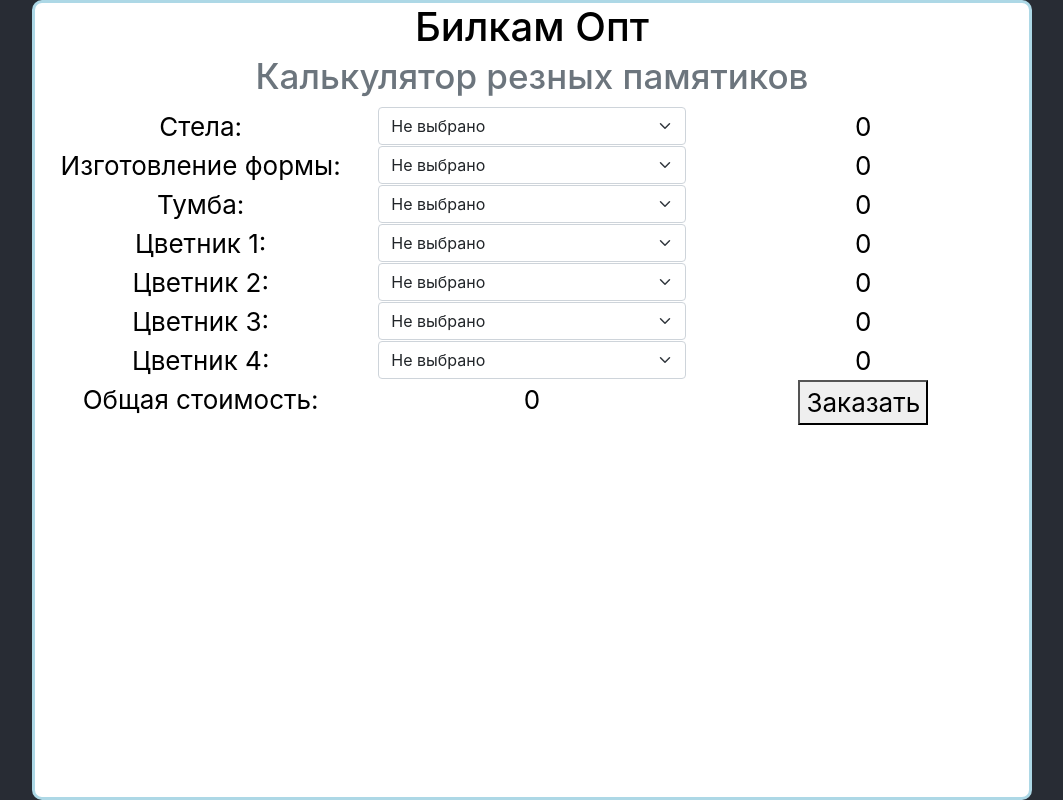
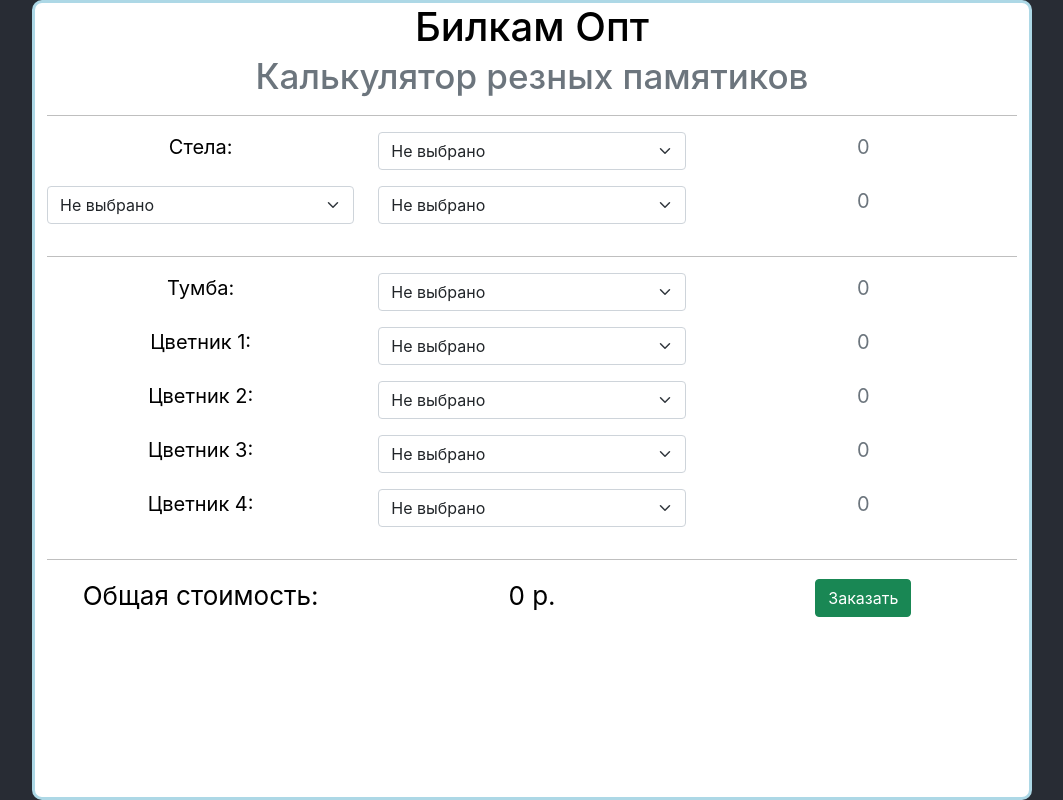
Before and after one commit to AnthonyGr/bilkam-opt--calc, a React (Create React App) app: page / in a window 1280 px wide. Shown: the whole page, without its empty margins (108-1171 px from the left). Built offline with nearby package versions, Linux system fonts and the light colour scheme.

Commit message:
Доделаны селекты для резных форм

```diff
--- /dev/null
+++ b/src/components/formsRow/FormsRow.js
@@ -0,0 +1,85 @@
+import { useState, useEffect } from "react";
+
+const FormsRow = ({ data }) => {
+  const [currentForm, setCurrentForm] = useState();
+  const [currentPrice, setCurrentPrice] = useState(0);
+  const [currentFormSizes, setCurrentFormSizes] = useState();
+
+  const fillForms = () => {
+    let forms = [];
+    data.forEach((item) => {
+      if (!forms.includes(item.name)) {
+        forms.push(item.name);
+      }
+    });
+
+    const items = forms.map((item, i) => (
+      <option key={i} value={item}>
+        {item}
+      </option>
+    ));
+
+    return (
+      <select
+        className="form-select mb-3"
+        aria-label="Default select example"
+        onChange={onFormSelect}
+        value={currentForm}
+      >
+        <option>Не выбрано</option>
+        {items}
+      </select>
+    );
+  };
+
+  const onFormSelect = (e) => {
+    setCurrentPrice(0);
+    setCurrentForm(e.target.value);
+  };
+
+  const fillSizes = () => {
+    const items = data.map((item, i) => {
+      if (item.name === currentForm) {
+        return (
+          <option key={i} value={item.size} data-price={item.price}>
+            {item.size}
+          </option>
+        );
+      } else {
+        return null;
+      }
+    });
+
+    return (
+      <select
+        className="form-select mb-3"
+        aria-label="Default select example"
+        onChange={onSizeSelect}
+      >
+        <option data-price="0">Не выбрано</option>
+        {items}
+      </select>
+    );
+  };
+
+  const onSizeSelect = (e) => {
+    setCurrentPrice(
+      e.target[e.target.selectedIndex].getAttribute("data-price")
+    );
+  };
+
+  useEffect(() => {
+    const formsSizes = fillSizes();
+    setCurrentFormSizes(formsSizes);
+  }, [currentForm]);
+
+  const formsSelect = fillForms();
+  return (
+    <div className="row align-items-start">
+      <div className="col fs-5">{formsSelect}</div>
+      <div className="col">{currentFormSizes}</div>
+      <div className="col fs-5 text-secondary">{currentPrice}</div>
+    </div>
+  );
+};
+export default FormsRow;
--- a/src/components/itemsRow/ItemsRow.js
+++ b/src/components/itemsRow/ItemsRow.js
@@ -13,7 +13,7 @@
 
     return (
       <select
-        className="form-select mb-10"
+        className="form-select mb-3"
         aria-label="Default select example"
         data-type={type}
         onChange={onSelectChange}
@@ -35,9 +35,9 @@
   const element = fillSelect();
   return (
     <div className="row align-items-start">
-      <div className="col">{name}</div>
+      <div className="col fs-5">{name}</div>
       <div className="col">{element}</div>
-      <div className="col">{currentPrice}</div>
+      <div className="col fs-5 text-secondary">{currentPrice}</div>
     </div>
   );
 };
--- a/src/components/main/Main.js
+++ b/src/components/main/Main.js
@@ -1,9 +1,11 @@
 import { useState, useEffect } from "react";
 import ItemsRow from "../itemsRow/ItemsRow";
+import FormsRow from "../formsRow/FormsRow";
 
 import steles from "../../data/steles.json";
 import pedestals from "../../data/pedestals.json";
 import borders from "../../data/borders.json";
+import forms from "../../data/forms.json";
 
 import "./main.css";
 
@@ -39,18 +41,15 @@
       </h1>
 
       <div className="container">
+        <hr />
         <ItemsRow
           name={"Стела: "}
           type={"stele"}
           data={steles}
           onCostChange={onCostChange}
         ></ItemsRow>
-        <ItemsRow
-          name={"Изготовление формы: "}
-          type={"form"}
-          data={steles}
-          onCostChange={onCostChange}
-        ></ItemsRow>
+        <FormsRow data={forms}></FormsRow>
+        <hr />
         <ItemsRow
           name={"Тумба: "}
           type={"pedestal"}
@@ -81,12 +80,14 @@
           data={borders}
           onCostChange={onCostChange}
         ></ItemsRow>
-
+        <hr />
         <div className="row align-items-start">
           <div className="col">Общая стоимость:</div>
-          <div className="col">{totalCost}</div>
+          <div className="col">{totalCost} р.</div>
           <div className="col">
-            <button>Заказать</button>
+            <button type="button" className="btn btn-success">
+              Заказать
+            </button>
           </div>
         </div>
       </div>
--- /dev/null
+++ b/src/data/forms.json
@@ -0,0 +1,57 @@
+[
+  {
+    "name": "Форма № 134",
+    "size": "800*400*50",
+    "price": 1000
+  },
+  {
+    "name": "Форма № 134",
+    "size": "1000*500*50",
+    "price": 2000
+  },
+  {
+    "name": "Форма № 134",
+    "size": "1100*500*70",
+    "price": 3000
+  },
+  {
+    "name": "Форма № 134",
+    "size": "1200*500*70",
+    "price": 4000
+  },
+  {
+    "name": "Форма № 134",
+    "size": "1200*600*70",
+    "price": 5000
+  },
+  {
+    "name": "Форма № 134",
+    "size": "1300*600*80",
+    "price": 6000
+  },
+  {
+    "name": "Форма № 134",
+    "size": "1400*700*100",
+    "price": 7000
+  },
+  {
+    "name": "Форма № 10",
+    "size": "1200*500*70",
+    "price": 4000
+  },
+  {
+    "name": "Форма № 10",
+    "size": "1200*600*70",
+    "price": 5000
+  },
+  {
+    "name": "Форма № 10",
+    "size": "1300*600*80",
+    "price": 6000
+  },
+  {
+    "name": "Форма № 11",
+    "size": "1400*700*100",
+    "price": 7000
+  }
+]
```
